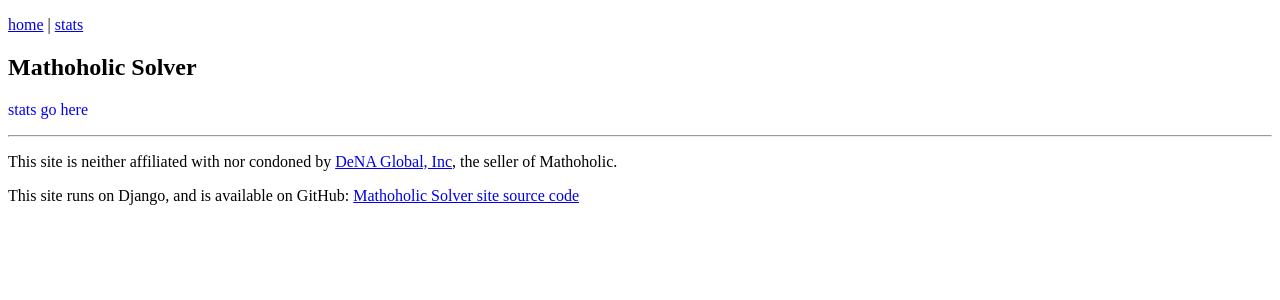
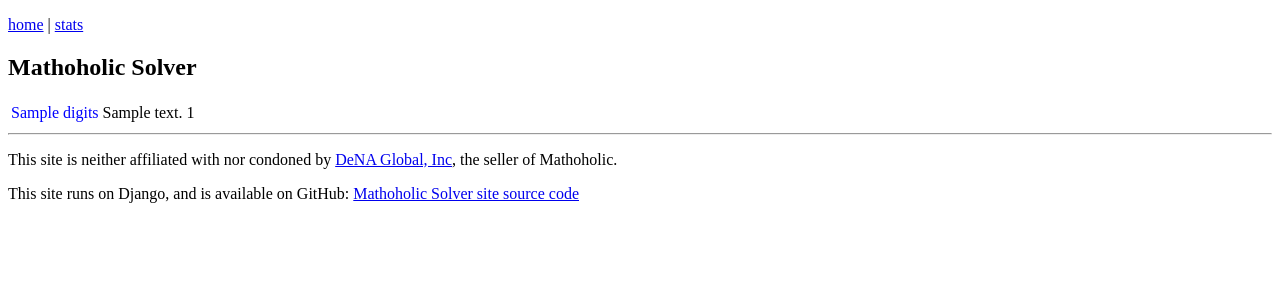
Before and after one commit to thunderrabbit/mathocheater, a Python web app: template templates/statistics.html in a window 1280 px wide. Shown: the top 300 px of the page. Run offline with Jinja, Linux system fonts and the light colour scheme; the template is opened without the code that fills it: most values are stand-ins (such as "Sample title", 1, 10 or a date in 2020).

Commit message:
display basic count statistics in a table format

```diff
--- a/templates/statistics.html
+++ b/templates/statistics.html
@@ -3,7 +3,11 @@
 {% block title %}Mathoholic Solver - statistics{% endblock %}
 
 {% block content %}
-        <p style="color: blue;">stats go here</p>
+<table>
+{% for answer in answers %}
+        <tr><td style="color: blue;">{{ answer.digits }}</td><td>{{ answer }}</td><td>{{ answer.digits.counter }}</td></tr>
+{% endfor %}
+</table>
 {% endblock %}
 
 {% block form %}{% endblock %}
--- a/views.py
+++ b/views.py
@@ -23,7 +23,7 @@
 
             answer = Answers.objects.filter(digits__d1__exact=d1,digits__d2__exact=d2,digits__d3__exact=d3,digits__d4__exact=d4).values('solution','digits_id')
             if(answer):
-                solution = answer[0]['solution']  # thanks to Denis G./M/Volgograd,RussianFederation for this syntax
+                solution = answer[0]['solution']  # thanks to Denis G./M/Volgograd,RussianFederation for this syntax  (2 November 2010)
                 digits_id = answer[0]['digits_id']  # will be used to pull statistics item
 
                 # begin code that updates counter for this already-saved Digits item
@@ -51,4 +51,5 @@
 
 
 def statistics(request):
-    return render_to_response("statistics.html")
+    answers = Answers.objects.all().order_by('-digits__counter')
+    return render_to_response("statistics.html",{'answers':answers})
```
